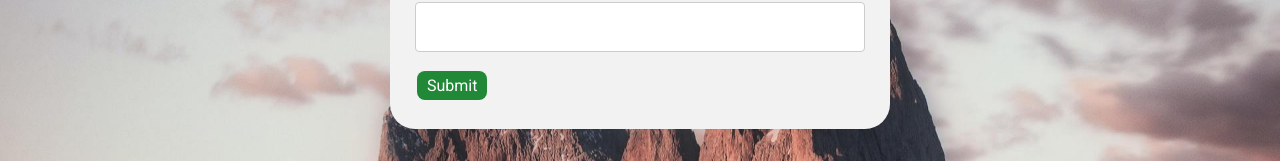
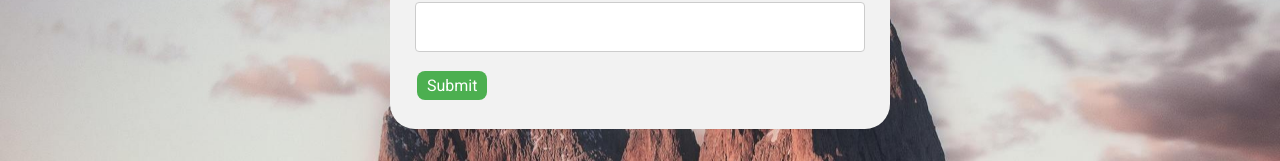
Before and after one commit to PhilippeRoemer/TodoTimer, a React (Create React App) app: page / in a window 1280 px wide. Shown: the part 264-425 px from the top of the page. Built offline with nearby package versions, Linux system fonts and the light colour scheme.

Commit message:
complete button color updated

```diff
--- a/src/App.css
+++ b/src/App.css
@@ -183,7 +183,7 @@ li {
 }
 
 button {
-    background-color: #218838;
+    background-color: #4caf50;
     border: none;
     color: white;
     padding: 5px 10px;
@@ -200,13 +200,13 @@ button {
 }
 
 .buttonComplete {
-    background-color: #218838;
+    background-color: #4caf50;
     margin-left: 200px;
     margin-bottom: 20px;
 }
 
 .buttonCompleteList {
-    background-color: #218838;
+    background-color: #4caf50;
     cursor: default;
 }
 
```
